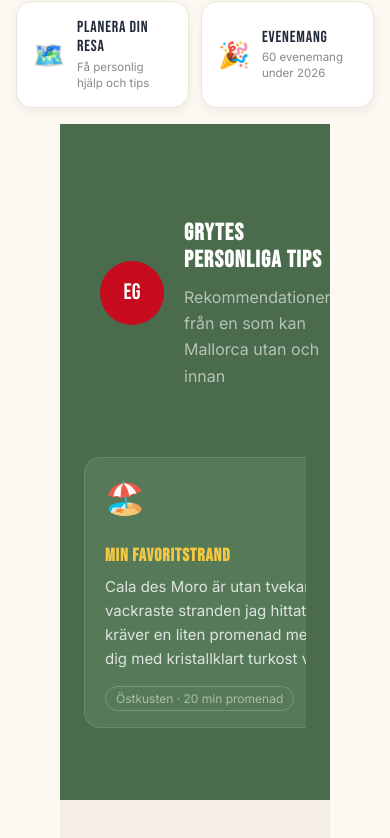
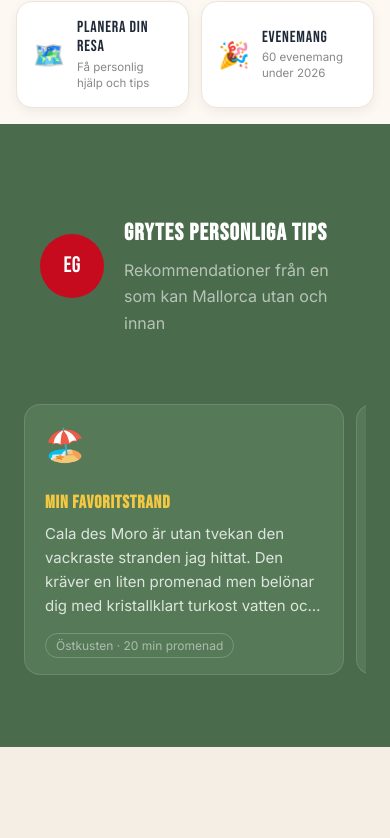
Before and after one commit to ErikFerla/min-hemsida, a Next.js app: page / in a window 390 px wide. Shown: the part 1020-1858 px from the top of the page. Built offline with nearby package versions, Linux system fonts and the light colour scheme.

Commit message:
Fix mobile viewport width to fill full screen

```diff
--- a/app/globals.css
+++ b/app/globals.css
@@ -4,6 +4,55 @@
   --orange: #F59E0B;
   --orange-dark: #D97706;
   --text: #1F2937;
+}
+
+*, *::before, *::after {
+  box-sizing: border-box;
+}
+
+html, body {
+  width: 100%;
+  max-width: 100%;
+  overflow-x: hidden;
+  margin: 0;
+  padding: 0;
+}
+
+@media (max-width: 768px) {
+  html, body {
+    width: 100vw;
+    overflow-x: hidden;
+  }
+
+  /* Förhindra att element sticker ut utanför skärmen */
+  img, video, iframe {
+    max-width: 100%;
+  }
+
+  /* Navbar fullbredd på mobil */
+  nav {
+    width: 100% !important;
+    max-width: 100% !important;
+    padding-left: 16px !important;
+    padding-right: 16px !important;
+    box-sizing: border-box !important;
+  }
+
+  /* Container fullbredd */
+  .section-inner {
+    width: 100% !important;
+    max-width: 100% !important;
+    padding-left: 16px !important;
+    padding-right: 16px !important;
+    box-sizing: border-box !important;
+  }
+
+  /* Sektion fullbredd */
+  section {
+    width: 100% !important;
+    max-width: 100% !important;
+    box-sizing: border-box !important;
+  }
 }
 
 * {
--- a/app/layout.tsx
+++ b/app/layout.tsx
@@ -21,7 +21,7 @@ export default function RootLayout({ children }: { children: React.ReactNode })
       </head>
       <body className={`${inter.className} ${bebasNeue.variable}`} style={{ margin: 0, background: '#FDF8F2', color: '#111111' }}>
         <Navbar />
-        <main>{children}</main>
+        <main style={{ width: '100%', overflowX: 'hidden' }}>{children}</main>
         <footer style={{ background: '#2C2018', color: 'white', padding: '0 0 0' }}>
 
           {/* Mobilsnabbval ovanför footer – visas bara på mobil */}
--- a/app/page.module.css
+++ b/app/page.module.css
@@ -1,4 +1,20 @@
-.page { min-height: 100vh; }
+.page { min-height: 100vh; width: 100%; max-width: 100%; overflow-x: hidden; }
+
+.container {
+  width: 100%;
+  max-width: 100%;
+  overflow-x: hidden;
+  box-sizing: border-box;
+}
+
+@media (max-width: 768px) {
+  .page, .container {
+    width: 100vw !important;
+    overflow-x: hidden !important;
+    padding-left: 0 !important;
+    padding-right: 0 !important;
+  }
+}
 .hero {
   position: relative;
   height: 550px;
--- a/components/Navbar.tsx
+++ b/components/Navbar.tsx
@@ -141,7 +141,7 @@ export default function Navbar() {
 
   return (
     <nav style={{ background: '#FDF8F2', borderBottom: '1px solid #ede5da', position: 'sticky', top: 0, zIndex: 1000 }}>
-      <div style={{ maxWidth: '1400px', margin: '0 auto', padding: '0 40px', height: '60px', display: 'flex', alignItems: 'center', justifyContent: 'space-between' }}>
+      <div style={{ maxWidth: '1400px', margin: '0 auto', padding: '0 clamp(16px, 4vw, 40px)', height: '60px', display: 'flex', alignItems: 'center', justifyContent: 'space-between', width: '100%', boxSizing: 'border-box' }}>
 
         {/* Logo */}
         <a href="/" style={{ textDecoration: 'none', display: 'flex', alignItems: 'center', gap: '10px' }}>
```
